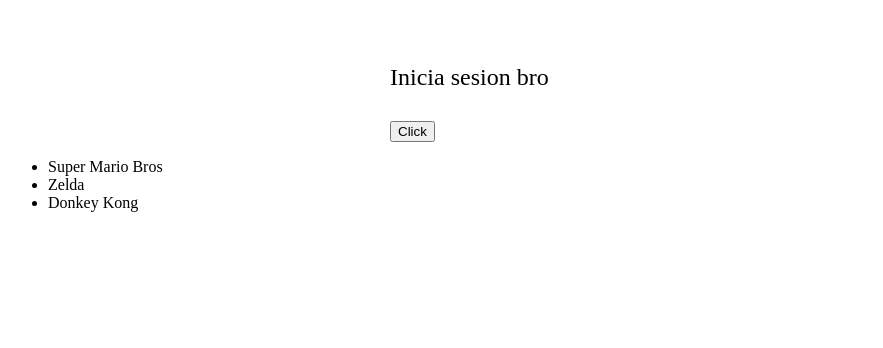
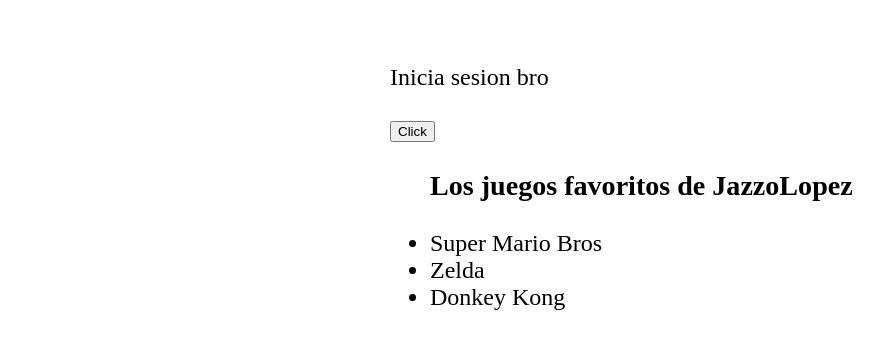
Before and after one commit to JazzoLopez/Angular, an Angular app: page / in a window 1280 px wide. Shown: the top 348 px of the page, without its empty margins (0-883 px from the left). Built offline with nearby package versions, Linux system fonts and the light colour scheme.

Commit message:
Add: Comunicacion padre a hijo

```diff
--- a/src/app/app.component.html
+++ b/src/app/app.component.html
@@ -2,4 +2,4 @@
 <!-- <h1>Hola desde Angular y de {{city.toUpperCase()}}</h1> ACCEDIENDO A LA PROPIEDAD DE CITY QUE VIENE DEL COMPONENT.TS -->
 <router-outlet></router-outlet>
 <app-user></app-user>
-<app-games></app-games>
+<!-- <app-games></app-games> -->
--- a/src/app/games/games.component.ts
+++ b/src/app/games/games.component.ts
@@ -1,4 +1,4 @@
-import { Component } from '@angular/core';
+import { Component, Input } from '@angular/core';
 
 @Component({
   selector: 'app-games',
@@ -6,6 +6,7 @@
   imports: [],
   template: `
   <ul>
+    <h3>Los juegos favoritos de {{username}}</h3>
     @for (game of games; track game.id) {
       <li>{{ game.name }}</li>
     }
@@ -14,6 +15,8 @@
   styleUrl: './games.component.css'
 })
 export class GamesComponent {
+@Input() username="";
+
 games = [
   {
     id:1,
--- a/src/app/user/user.component.html
+++ b/src/app/user/user.component.html
@@ -8,5 +8,5 @@
     <p>Inicia sesion bro</p>
     <button (click)="isLoggedIn = true" >Click</button>
 }
-
+<app-games username="{{username}}"></app-games>
 </section>
--- a/src/app/user/user.component.ts
+++ b/src/app/user/user.component.ts
@@ -1,9 +1,10 @@
 import { Component } from '@angular/core';
+import { GamesComponent } from '../games/games.component';
 
 @Component({
   selector: 'app-user',//identificar el selector
   standalone: true,
-  imports: [],
+  imports: [GamesComponent],
   templateUrl: './user.component.html',
   styleUrl: './user.component.css'
 })
```
